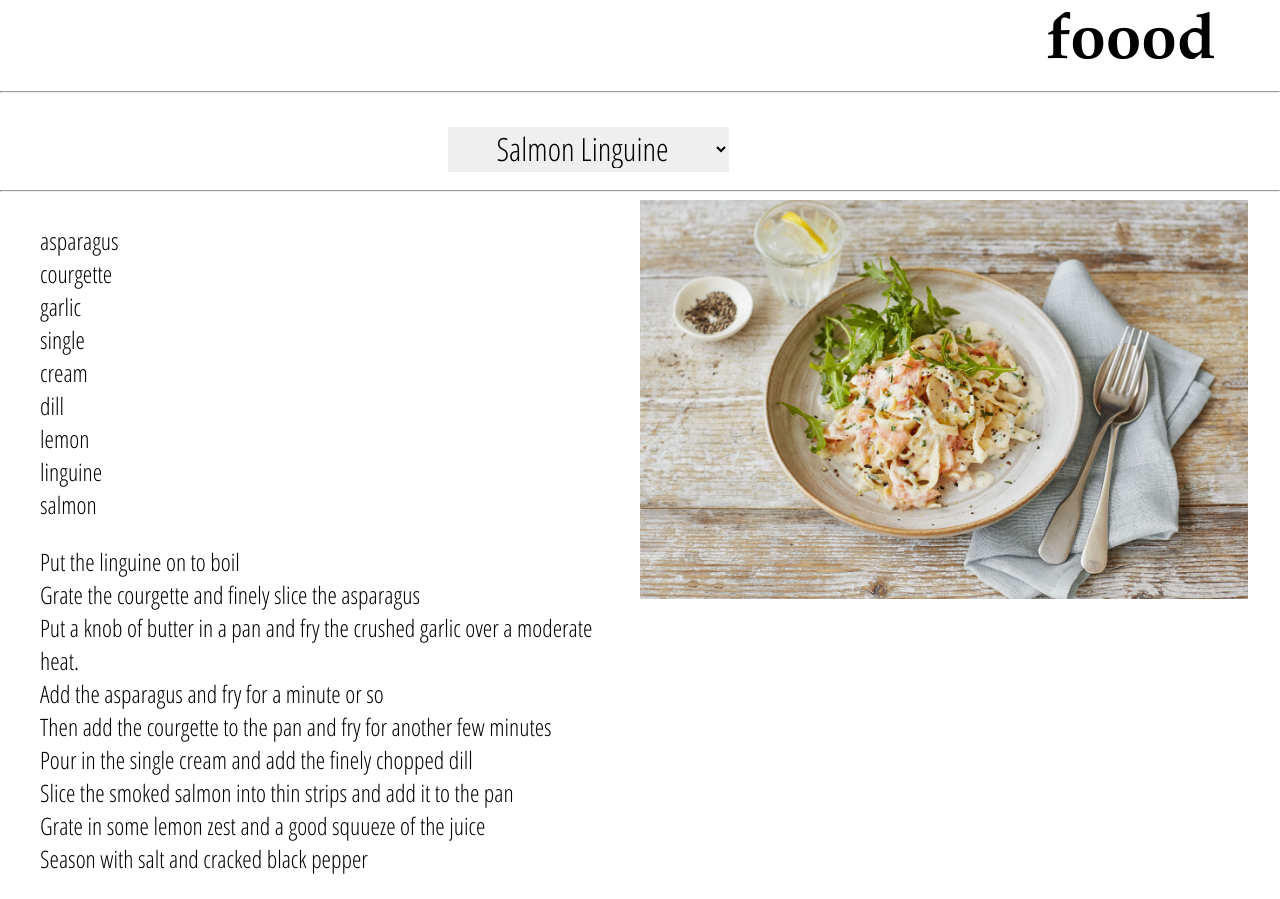
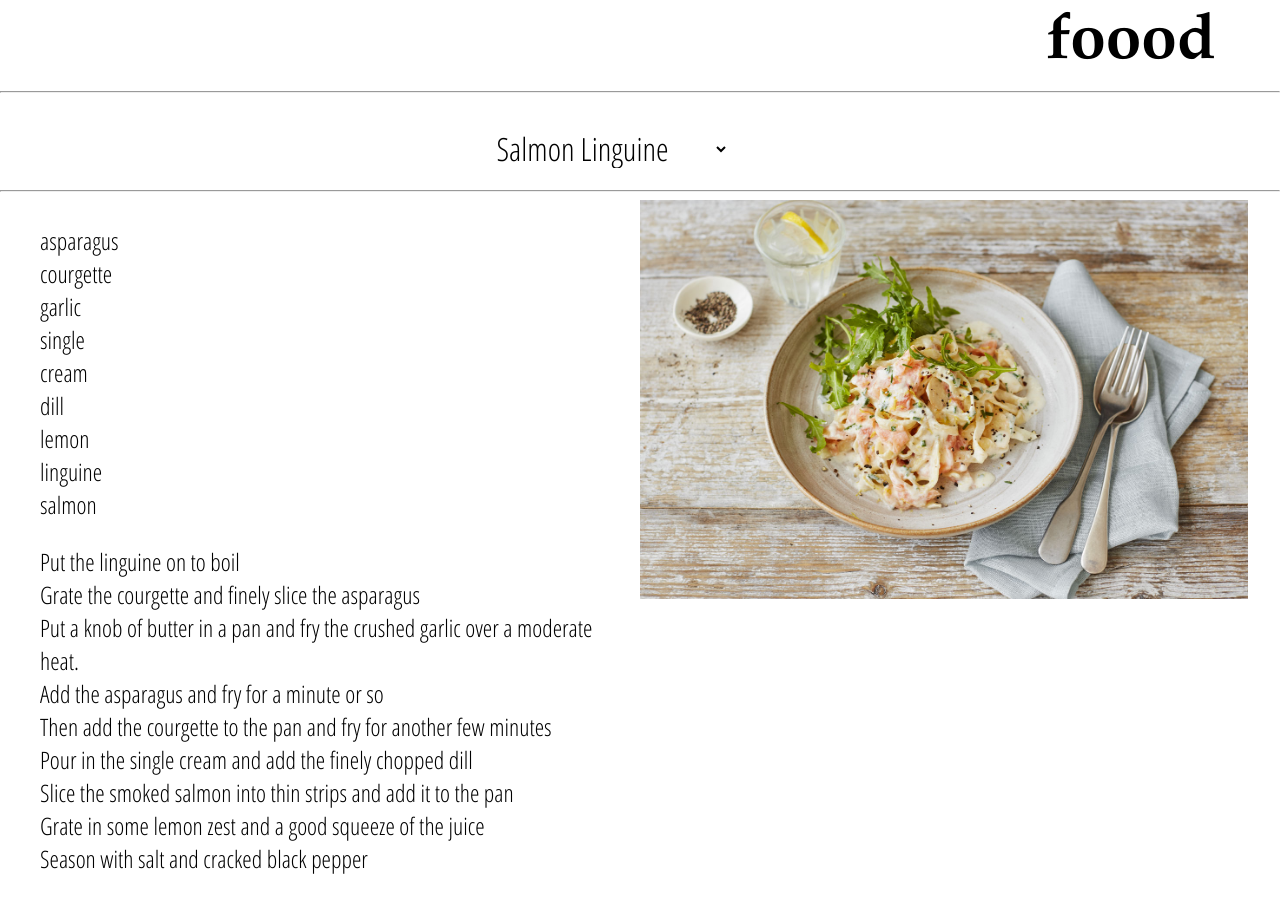
Before and after one commit to edpe/foood, a React (Create React App) app: page / in a window 1280 px wide. Built offline with nearby package versions, Linux system fonts and the light colour scheme.

Commit message:
add css files and translate styling to CSS

```diff
--- a/src/App.js
+++ /dev/null
@@ -1,99 +0,0 @@
-import React, { Component } from 'react';
-import Menu from './menu';
-import data from './data.json';
-
-
-const main = {
-  display: "flex",
-  flex: 1,
-  fontFamily: "Open Sans Condensed",
-}
-
-const ingredients = {
-  textAlign: "left",
-  listStyleType: "none",
-  marginRight: "20px",
-  fontSize: "1.5rem"
-}
-
-const foodImage = {
-  width: "100%",
-  height: "auto",
-  paddingRight: "5%"
-}
-
-const title = {
-  fontFamily: "garamond",
-  fontSize: "4rem",
-  marginTop: "0.1em",
-  marginRight: "5%",
-  marginBottom: "0.1em",
-  textAlign: "right",
-}
-
-const article = {
-  flex: "50%"
-}
-
-const aside = {
-  flex: "50%"
-}
-
-const styles = {
-  foodImage: foodImage,
-  main: main,
-  title: title,
-  ingredients: ingredients,
-  article: article,
-  aside: aside
-}
-
-class App extends Component {
-  constructor(props) {
-    super(props);
-    this.state = { selectedMeal: 'salmonLinguine' };
-  }
-
-  handleChange = evt => {
-    this.setState({ selectedMeal: evt.target.value });
-  };
-
-  render() {
-    const selectedRecipe = data.recipes.find(obj => {
-      return obj.id === this.state.selectedMeal;
-    });
-
-    const ingredients = selectedRecipe.ingredients;
-
-    const method = selectedRecipe.method;
-
-    const listIngredients = ingredients.map(ingredient => {
-      return <li key={ingredient.id}>{ingredient.name}</li>;
-    });
-
-    const listMethod = method.map(step => {
-      return <li key={step.id}>{step.name}</li>;
-    });
-
-    return (
-      <div>
-        <h2 style={styles.title}>foood</h2>
-        <hr/>
-        <Menu style onChange={this.handleChange}/>
-        <hr/>
-        <main style={styles.main}>
-          <article style={styles.article}>
-            <ul style={styles.ingredients}>{listIngredients}</ul>
-            <ol style={styles.ingredients}>{listMethod}</ol>
-          </article>
-          <aside style={styles.aside}>
-            <img style={styles.foodImage} src={selectedRecipe.image} alt={this.state.selectedMeal}/>
-          </aside>
-        </main>
-      </div>
-    );
-  }
-}
-
-
-export default App;
--- /dev/null
+++ b/src/components/App.js
@@ -0,0 +1,56 @@
+import React, { Component } from 'react';
+import Menu from './Menu';
+import data from '../data.json';
+import styles from './App.module.css';
+
+
+
+class App extends Component {
+  constructor(props) {
+    super(props);
+    this.state = { selectedMeal: 'salmonLinguine' };
+  }
+
+  handleChange = evt => {
+    this.setState({ selectedMeal: evt.target.value });
+  };
+
+  render() {
+    const selectedRecipe = data.recipes.find(obj => {
+      return obj.id === this.state.selectedMeal;
+    });
+
+    const ingredients = selectedRecipe.ingredients;
+
+    const method = selectedRecipe.method;
+
+    const listIngredients = ingredients.map(ingredient => {
+      return <li key={ingredient.id}>{ingredient.name}</li>;
+    });
+
+    const listMethod = method.map(step => {
+      return <li key={step.id}>{step.name}</li>;
+    });
+
+    return (
+      <div>
+        <h2 className={styles.title}>foood</h2>
+        <hr/>
+        <Menu className onChange={this.handleChange}/>
+        <hr/>
+        <main className={styles.main}>
+          <article className={styles.article}>
+            <ul className={styles.ingredients}>{listIngredients}</ul>
+            <ol className={styles.ingredients}>{listMethod}</ol>
+          </article>
+          <aside className={styles.aside}>
+            <img className={styles.foodImage} src={selectedRecipe.image} alt={this.state.selectedMeal}/>
+          </aside>
+        </main>
+      </div>
+    );
+  }
+}
+
+
+export default App;
--- /dev/null
+++ b/src/components/App.module.css
@@ -0,0 +1,36 @@
+.main {
+  display: flex;
+  flex: 1;
+  font-family: 'Open Sans Condensed', sans-serif;
+}
+
+.ingredients {
+  font-family: 'Open Sans Condensed', sans-serif;
+  text-align: center-left;
+  list-style-type: none;
+  margin-right: 20px;
+  font-size: 1.5rem;
+}
+
+.foodImage {
+  width: 100%;
+  height: auto;
+  padding-right: 5%;
+}
+
+.title {
+  font-family: garamond;
+  font-size: 4rem;
+  margin-top: 0.1em;
+  margin-right: 5%;
+  margin-bottom: 0.1em;
+  text-align: right;
+}
+
+.article {
+  flex: 50%;
+}
+
+.aside {
+  flex: 50%;
+}
--- /dev/null
+++ b/src/components/Menu.js
@@ -0,0 +1,13 @@
+import React from 'react';
+import styles from './Menu.module.css';
+
+const Menu = props => (
+  <div>
+    <select className={styles.chooseRecipe}id="recipe-select" onChange={props.onChange}>
+        <option value="salmonLinguine">Salmon Linguine</option>
+        <option value="greenChickenCurry">Green Thai Chicken Curry</option>
+    </select>
+  </div>
+)
+
+export default Menu;
--- /dev/null
+++ b/src/components/Menu.module.css
@@ -0,0 +1,13 @@
+.chooseRecipe {
+  font-family: 'Open Sans Condensed', sans-serif;
+  font-size: 2rem;
+  font-weight: 500;
+  margin-bottom: 10px;
+  margin-left: 35%;
+  text-align-last: center;
+  border: 0px;
+  outline: 0px;
+  margin-top: 2%;
+  background-color: white;
+
+}
--- a/src/data.json
+++ b/src/data.json
@@ -22,7 +22,7 @@
         {"id": 5, "name": "Then add the courgette to the pan and fry for another few minutes"},
         {"id": 6, "name": "Pour in the single cream and add the finely chopped dill"},
         {"id": 7, "name": "Slice the smoked salmon into thin strips and add it to the pan"},
-        {"id": 8, "name": "Grate in some lemon zest and a good squueze of the juice"},
+        {"id": 8, "name": "Grate in some lemon zest and a good squeeze of the juice"},
         {"id": 9, "name": "Season with salt and cracked black pepper"}
       ],
       "image": "/images/salmonLinguine.jpg"
--- a/src/index.js
+++ b/src/index.js
@@ -1,7 +1,7 @@
 import React from 'react';
 import ReactDOM from 'react-dom';
 import './index.css';
-import App from './App';
+import App from './components/App';
 import registerServiceWorker from './registerServiceWorker';
 
 ReactDOM.render(<App />, document.getElementById('root'));
--- a/src/menu.js
+++ /dev/null
@@ -1,30 +0,0 @@
-import React from 'react';
-
-const Menu = props => (
-  <div>
-    <select style={styles.chooseRecipe}id="recipe-select" onChange={props.onChange}>
-        <option value="salmonLinguine">Salmon Linguine</option>
-        <option value="greenChickenCurry">Green Thai Chicken Curry</option>
-    </select>
-  </div>
-)
-
-const chooseRecipe = {
-  fontFamily: "Open Sans Condensed",
-  fontSize: "2rem",
-  fontWeight: 500,
-  marginBottom: "10px",
-  marginLeft: "35%",
-  textAlignLast: "center",
-  border: "0px",
-  outline: "0px",
-  marginTop: "2%",
-  backgroundColour: "white"
-
-}
-
-const styles = {
-  chooseRecipe: chooseRecipe
-}
-
-export default Menu;
```
Also changed, not shown: package.json (+12 -0 lines).
